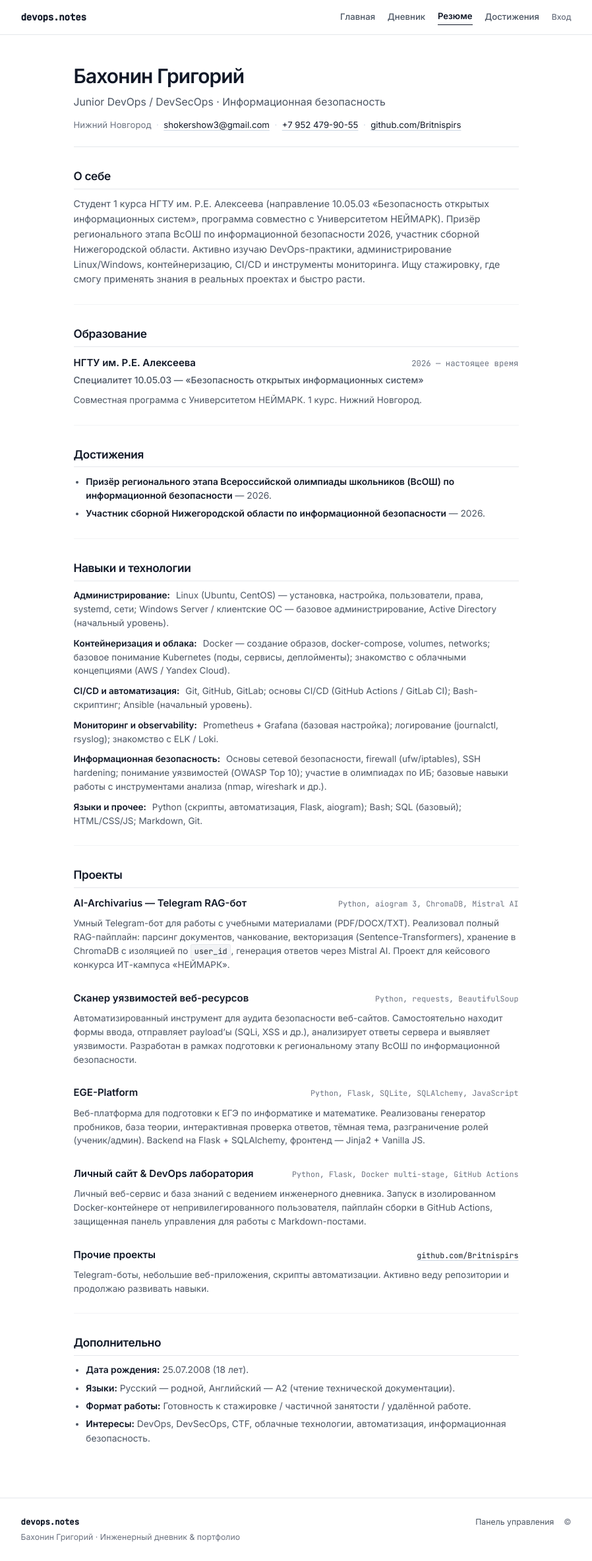
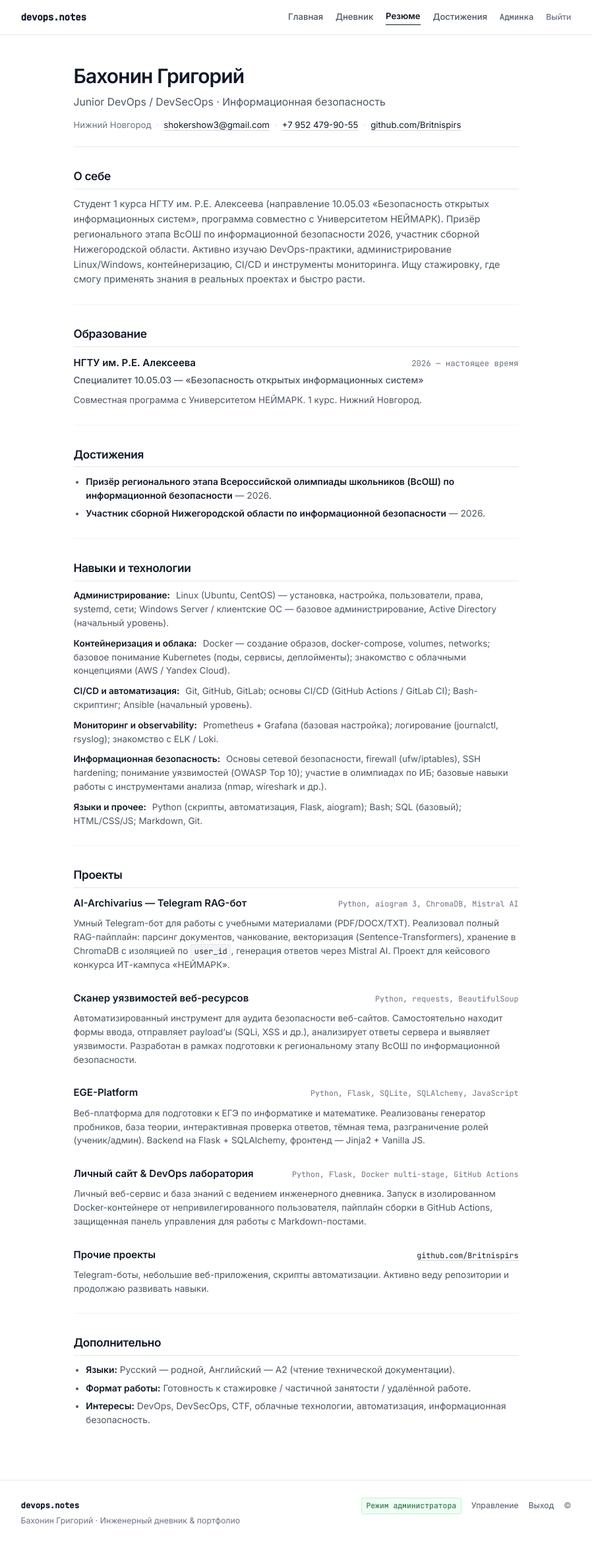
Before and after one commit to Britnispirs/melol, a Flask app: page /resume in a window 1280 px wide. Shown: the whole page at 66% size, without its empty margins (191-1089 px from the left). After the commit the page ends 2312 px from the top, so only its background shows below. Run offline with Flask 3, Linux system fonts and the light colour scheme; the visitor is signed in with stand-in values (Sample User, id 1).

Commit message:
fix: мелкие правки по html

```diff
--- a/app/__init__.py
+++ b/app/__init__.py
@@ -1,6 +1,7 @@
+import os
+import sys
 import logging
-import sys
-from flask import Flask, request, Blueprint, render_template, abort
+from flask import Flask, Blueprint, render_template, request, redirect, url_for, session, abort
 from pythonjsonlogger import jsonlogger
 from app.posts_manager import get_posts, get_post_by_slug
 
@@ -27,8 +28,9 @@ def setup_logging():
     handler.addFilter(RequestIDFilter())
     logger.handlers = [handler]
 
-# 3. Объявление блюпринта и маршрутов
+# 3. Основной блюпринт (main)
 main = Blueprint("main", __name__)
+logger = logging.getLogger(__name__)
 
 @main.route("/")
 def index():
@@ -59,12 +61,41 @@ def achievements():
 def health():
     return {"status": "ok"}, 200
 
-# 4. Фабрика приложения
+# 4. Блюпринт админки (admin)
+admin = Blueprint("admin", __name__, url_prefix="/admin")
+
+@admin.route("/login", methods=["GET", "POST"])
+def login():
+    if request.method == "POST":
+        logger.info("Admin login attempt")
+        session["is_admin"] = True
+        return redirect(url_for("admin.index"))
+
+    try:
+        return render_template("admin/login.html")
+    except Exception:
+        return "<h1>Admin Login Page</h1><form method='post'><button type='submit'>Войти</button></form>"
+
+@admin.route("/")
+def index():
+    logger.info("Admin dashboard accessed")
+    return "<h1>Admin Dashboard</h1><p><a href='/admin/logout'>Выйти</a></p>"
+
+@admin.route("/logout")
+def logout():
+    session.pop("is_admin", None)
+    logger.info("Admin logged out")
+    return redirect(url_for("main.index"))
+
+# 5. Фабрика приложения
 def create_app():
     setup_logging()
     app = Flask(__name__)
 
-    # Вот строчка, которой не хватало:
+    app.secret_key = os.environ.get("SECRET_KEY", "dev-secret-key-change-me")
+
+    # Регистрируем оба чертежа
     app.register_blueprint(main)
+    app.register_blueprint(admin)
 
     return app
--- a/app/templates/base.html
+++ b/app/templates/base.html
@@ -20,12 +20,11 @@
         <a href="{{ url_for('main.diary') }}" class="nav-link {% if request.endpoint in ['main.diary', 'main.post'] and not request.path.startswith('/admin') %}active{% endif %}">Дневник</a>
         <a href="{{ url_for('main.resume') }}" class="nav-link {% if request.endpoint == 'main.resume' %}active{% endif %}">Резюме</a>
         <a href="{{ url_for('main.achievements') }}" class="nav-link {% if request.endpoint == 'main.achievements' %}active{% endif %}">Достижения</a>
-
-        {% if is_admin %}
-          <a href="#" class="nav-link nav-admin-link {% if request.path.startswith('/admin') %}active{% endif %}">Админка</a>
-          <a href="#" class="nav-link nav-logout">Выйти</a>
+        {% if session.get('is_admin') %}
+          <a href="{{ url_for('admin.index') }}" class="nav-link nav-admin-link">Админка</a>
+          <a href="{{ url_for('admin.logout') }}" class="nav-link nav-logout">Выйти</a>
         {% else %}
-          <a href="#" class="nav-link nav-login-link">Вход</a>
+          <a href="{{ url_for('admin.login') }}" class="nav-link nav-login-link">Вход</a>
         {% endif %}
       </nav>
     </div>
@@ -59,12 +58,12 @@
         <p class="footer-subtitle">Бахонин Григорий · Инженерный дневник & портфолио</p>
       </div>
       <div class="footer-right">
-        {% if is_admin %}
+        {% if session.get('is_admin') %}
           <span class="footer-status">Режим администратора</span>
-          <a href="#" class="footer-link">Управление</a>
-          <a href="#" class="footer-link">Выход</a>
+          <a href="{{ url_for('admin.index') }}" class="footer-link">Управление</a>
+          <a href="{{ url_for('admin.logout') }}" class="footer-link">Выход</a>
         {% else %}
-          <a href="#" class="footer-link">Панель управления</a>
+          <a href="{{ url_for('admin.login') }}" class="footer-link">Панель управления</a>
         {% endif %}
         <span class="footer-year">© {{ current_year }}</span>
       </div>
--- a/app/templates/resume.html
+++ b/app/templates/resume.html
@@ -148,7 +148,6 @@
   <section class="resume-section">
     <h2 class="section-heading">Дополнительно</h2>
     <ul class="resume-list">
-      <li><strong>Дата рождения:</strong> 25.07.2008 (18 лет).</li>
       <li><strong>Языки:</strong> Русский — родной, Английский — A2 (чтение технической документации).</li>
       <li><strong>Формат работы:</strong> Готовность к стажировке / частичной занятости / удалённой работе.</li>
       <li><strong>Интересы:</strong> DevOps, DevSecOps, CTF, облачные технологии, автоматизация, информационная безопасность.</li>
```
